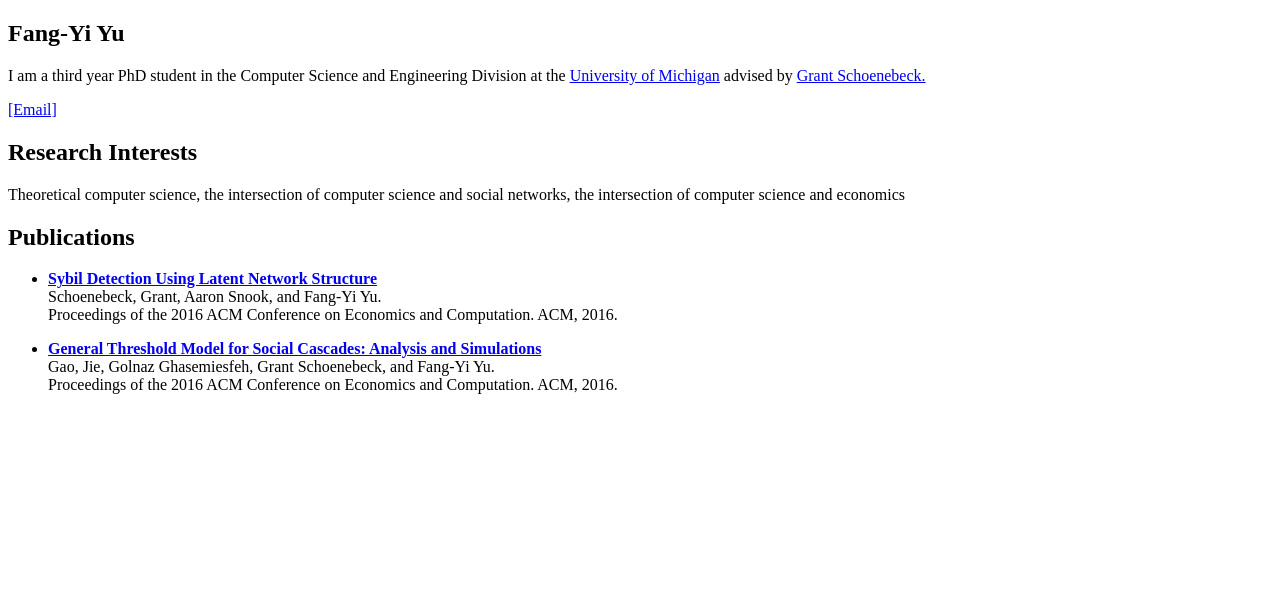
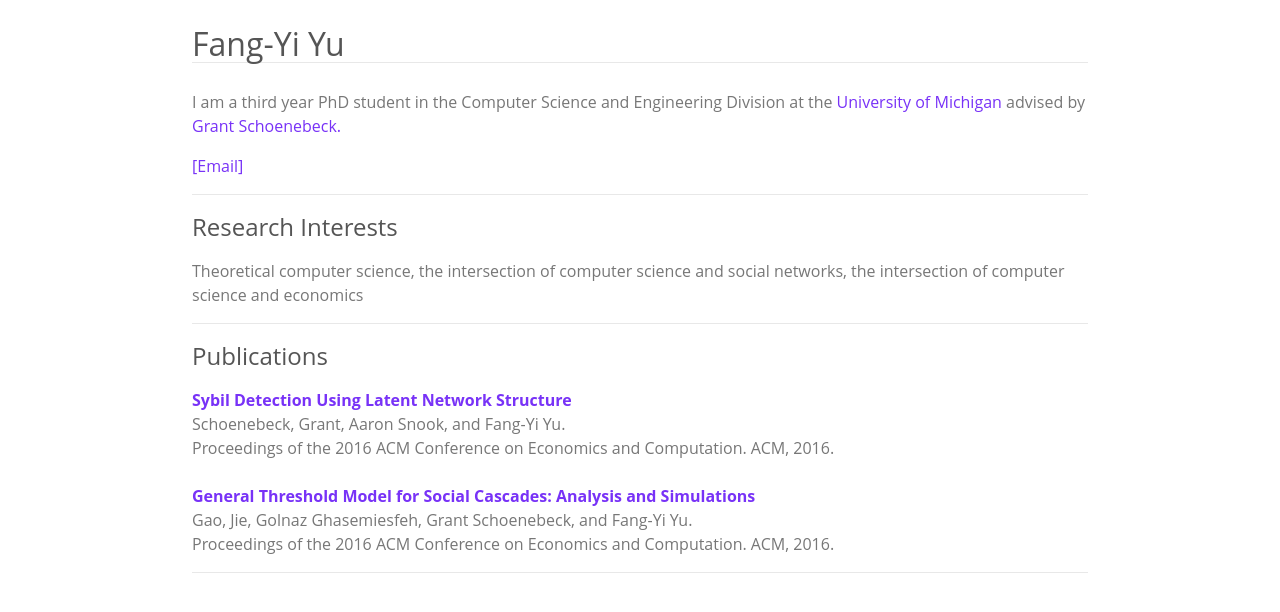
Before and after one commit to ericswatch/ericswatch.github.io, a Jekyll site: the page index.html, which Jekyll copies as it is, in a window 1280 px wide. Shown: the top 612 px of the page. Built offline with Jekyll 4.4.1, drawn with Linux system fonts in a browser that asks for light colours; nearby versions of some CDN libraries.

Commit message:
Update index.html

```diff
--- a/index.html
+++ b/index.html
@@ -4,7 +4,7 @@
   <title>Fang-Yi Yu</title>
   <meta name="description" content="">
   <meta name="viewport" content="width=device-width, initial-scale=1">
-  <link rel="stylesheet" type="text/css" href="main.css">
+  <link rel="stylesheet" type="text/css" href="/css/main.css">
 </head>
 <body>
   <div class="content">
```
